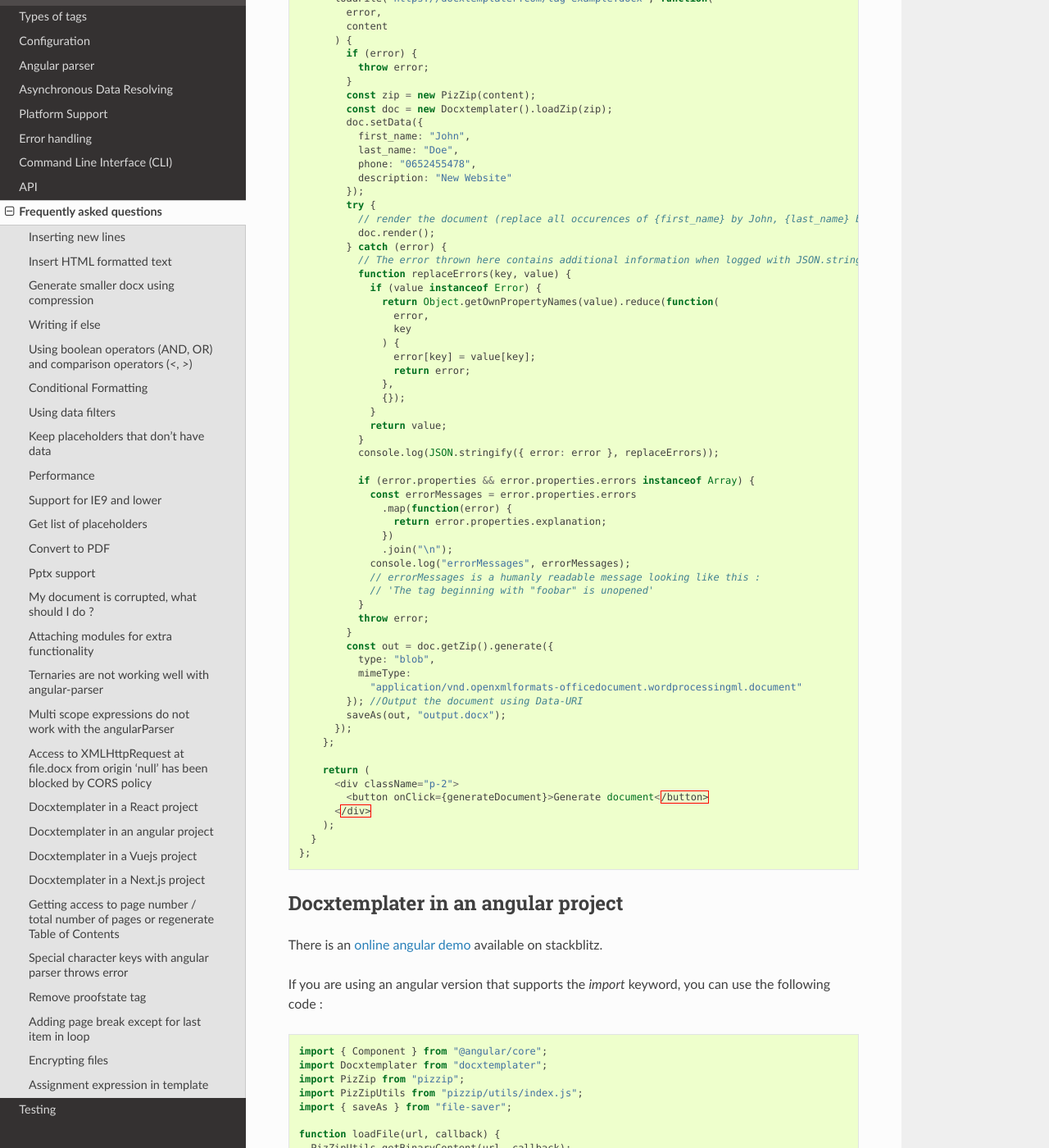
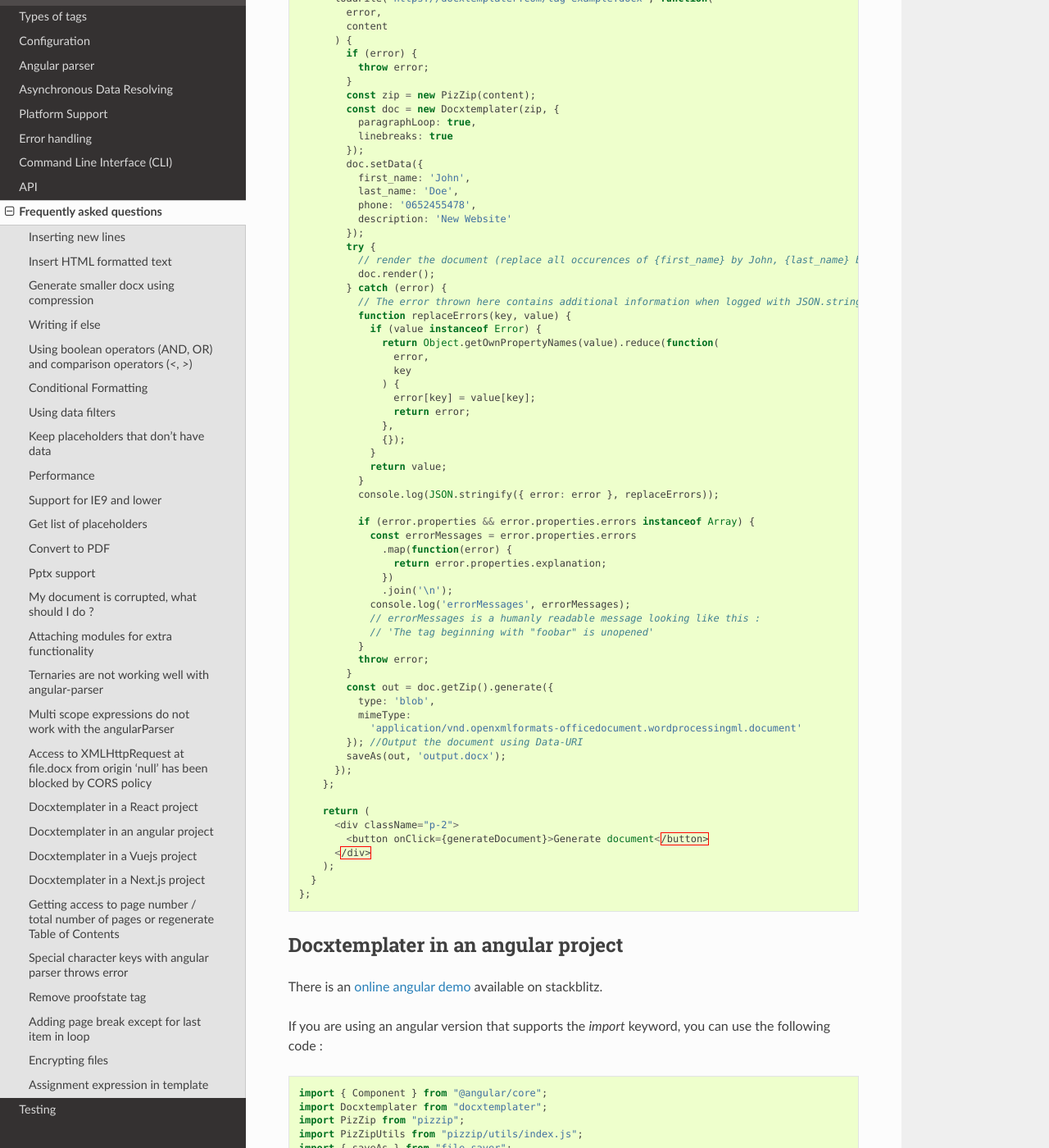
Before and after one commit to open-xml-templating/docxtemplater, a Sphinx documentation site: the page built from docs/source/faq.rst, in a window 1280 px wide and 1400 px high, scrolled down 10020 px. Shown: the whole window at 82% size. Built offline with Sphinx 7.4.7 and the Read the Docs theme 2.0.0, drawn with Linux system fonts in a browser that asks for light colours; some of the changed text lies outside the part shown.

Commit message:
Some doc improvements (notably add paragraphLoop and linebreaks option)

```diff
--- a/docs/source/angular_parse.rst
+++ b/docs/source/angular_parse.rst
@@ -179,6 +179,45 @@ And in your template,
     {/}
 
 There are some interesting use cases for filters
+
+Data filtering
+~~~~~~~~~~~~~~
+
+You can write some generic data filters using angular expressions inside the filter itself.
+
+.. code-block:: json
+
+    {
+        users: [
+            {
+                name: "John",
+                age: 10,
+            },
+            {
+                name: "Mary",
+                age: 20,
+            }
+        ]
+    }
+
+.. code-block:: text
+
+    {#users | where:'age > 15'}
+    Hello {name}
+    {/}
+
+The argument inside the where filter can be any other angular expression, with ||, &&, etc
+
+The code for this filter is extremely terse, and gives a lot of possibilities :
+
+.. code-block:: javascript
+
+    const expressions = require("angular-expressions");
+    expressions.filters.where = function (input, query) {
+        return input.filter(function (item) {
+            return expressions.compile(query)(item);
+        })
+    }
 
 Data sorting
 ~~~~~~~~~~~~
--- a/docs/source/configuration.rst
+++ b/docs/source/configuration.rst
@@ -205,6 +205,8 @@ Here is an example parser that allows you to lowercase or uppercase the data if
             }
           };
         },
+        paragraphLoop: true,
+        linebreaks: true,
     };
     new Docxtemplater(zip, options);
 
@@ -384,7 +386,7 @@ You can set up your custom delimiters:
 
 .. code-block:: javascript
 
-    new Docxtemplater(zip, {delimiters:{start:'[[',end:']]'}});
+    new Docxtemplater(zip, { delimiters: { start:'[[', end:']]' } });
 
 
 paragraphLoop
--- a/docs/source/errors.rst
+++ b/docs/source/errors.rst
@@ -256,7 +256,7 @@ The following code will no more throw the error :
     function generate(content) {
         var zip = new PizZip(content);
         var imageModule = new ImageModule(opts);
-        var doc = new Docxtemplater(zip, {modules: [imageModule] });
+        var doc = new Docxtemplater(zip, { paragraphLoop: true, linebreaks: true, modules: [imageModule] });
         doc.setData(data);
         doc.render()
     }
--- a/docs/source/faq.rst
+++ b/docs/source/faq.rst
@@ -11,7 +11,7 @@ Inserting new lines
 
 .. code-block:: javascript
 
-    const doc = new Docxtemplater(zip, {linebreaks: true});
+    const doc = new Docxtemplater(zip, { linebreaks: true });
 
 then in your data, if a string contains a newline, it will be translated to a linebreak in the document.
 
@@ -335,7 +335,7 @@ If you have created or have access to docxtemplater PRO modules, you can attach
 
 .. code-block:: javascript
 
-    const doc = new Docxtemplater(zip, {modules: [...]});
+    const doc = new Docxtemplater(zip, { paragraphLoop: true, linebreaks: true, modules: [...] });
     doc.setData(data);
 
 Ternaries are not working well with angular-parser
@@ -505,12 +505,12 @@ You can use the following code :
 
 .. code-block:: javascript
 
-    import React, { Component } from "react";
-    import React from "react";
-    import Docxtemplater from "docxtemplater";
-    import PizZip from "pizzip";
-    import PizZipUtils from "pizzip/utils/index.js";
-    import { saveAs } from "file-saver";
+    import React, { Component } from 'react';
+    import React from 'react';
+    import Docxtemplater from 'docxtemplater';
+    import PizZip from 'pizzip';
+    import PizZipUtils from 'pizzip/utils/index.js';
+    import { saveAs } from 'file-saver';
 
     function loadFile(url, callback) {
       PizZipUtils.getBinaryContent(url, callback);
@@ -519,7 +519,7 @@ You can use the following code :
     export const App = class App extends React.Component {
       render() {
         const generateDocument = () => {
-          loadFile("https://docxtemplater.com/tag-example.docx", function(
+          loadFile('https://docxtemplater.com/tag-example.docx', function(
             error,
             content
           ) {
@@ -527,12 +527,15 @@ You can use the following code :
               throw error;
             }
             const zip = new PizZip(content);
-            const doc = new Docxtemplater().loadZip(zip);
+            const doc = new Docxtemplater(zip, {
+              paragraphLoop: true,
+              linebreaks: true
+            });
             doc.setData({
-              first_name: "John",
-              last_name: "Doe",
-              phone: "0652455478",
-              description: "New Website"
+              first_name: 'John',
+              last_name: 'Doe',
+              phone: '0652455478',
+              description: 'New Website'
             });
             try {
               // render the document (replace all occurences of {first_name} by John, {last_name} by Doe, ...)
@@ -559,19 +562,19 @@ You can use the following code :
                   .map(function(error) {
                     return error.properties.explanation;
                   })
-                  .join("\n");
-                console.log("errorMessages", errorMessages);
+                  .join('\n');
+                console.log('errorMessages', errorMessages);
                 // errorMessages is a humanly readable message looking like this :
                 // 'The tag beginning with "foobar" is unopened'
               }
               throw error;
             }
             const out = doc.getZip().generate({
-              type: "blob",
+              type: 'blob',
               mimeType:
-                "application/vnd.openxmlformats-officedocument.wordprocessingml.document"
+                'application/vnd.openxmlformats-officedocument.wordprocessingml.document'
             }); //Output the document using Data-URI
-            saveAs(out, "output.docx");
+            saveAs(out, 'output.docx');
           });
         };
 
@@ -619,7 +622,7 @@ If you are using an angular version that supports the `import` keyword, you can
             throw error;
           }
           const zip = new PizZip(content);
-          const doc = new Docxtemplater(zip);
+          const doc = new Docxtemplater(zip, { paragraphLoop: true, linebreaks: true });
           doc.setData({
             first_name: "John",
             last_name: "Doe",
@@ -662,7 +665,8 @@ If you are using an angular version that supports the `import` keyword, you can
             type: "blob",
             mimeType:
               "application/vnd.openxmlformats-officedocument.wordprocessingml.document"
-          }); //Output the document using Data-URI
+          });
+          // Output the document using Data-URI
           saveAs(out, "output.docx");
         });
       }
@@ -699,7 +703,7 @@ If you are using vuejs 2.0 version that supports the `import` keyword, you can u
               throw error;
             }
             const zip = new PizZip(content);
-            const doc = new Docxtemplater(zip);
+            const doc = new Docxtemplater(zip, { paragraphLoop: true, linebreaks: true });
             doc.setData({
               first_name: "John",
               last_name: "Doe",
@@ -742,7 +746,8 @@ If you are using vuejs 2.0 version that supports the `import` keyword, you can u
               type: "blob",
               mimeType:
                 "application/vnd.openxmlformats-officedocument.wordprocessingml.document"
-            }); //Output the document using Data-URI
+            });
+            // Output the document using Data-URI
             saveAs(out, "output.docx");
           });
         }
@@ -834,7 +839,8 @@ You can use the following code :
           type: "blob",
           mimeType:
             "application/vnd.openxmlformats-officedocument.wordprocessingml.document"
-        }); //Output the document using Data-URI
+        });
+        // Output the document using Data-URI
         saveAs(out, "output.docx");
       });
     };
```
Also changed, not shown: docs/source/generate.rst (+5 -4 lines).
